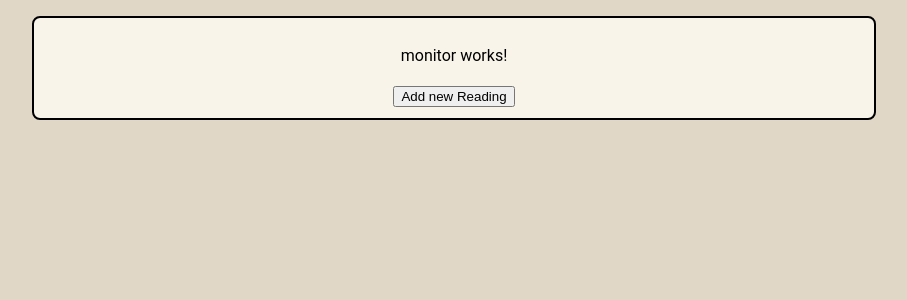
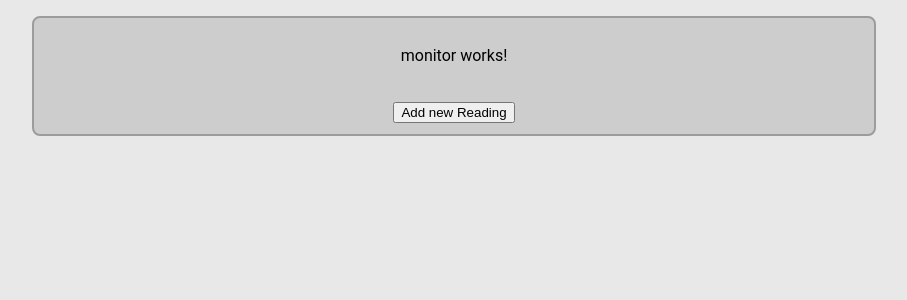
Before and after one commit to Tobiriz/BloodPressureMonitor, an Angular app: page / in a window 1280 px wide. Shown: the top 300 px of the page, without its empty margins (186-1093 px from the left). Built offline with nearby package versions, Linux system fonts and the light colour scheme.

Commit message:
Added new colors and variables

```diff
--- a/src/styles.scss
+++ b/src/styles.scss
@@ -2,6 +2,12 @@
 :root {
     --c-black: #000000;
 
+    --c-white: #E8E8E8;
+    --c-white-soft: #DBDBDB;
+    --c-white-mute: #CDCDCD;
+
+    --c-grey: #9C9C9C;
+    --c-grey-dark: #5C5C5C;
 
     --c-brown-dark: #675D50;
     --c-brown-light: #A9907E;
@@ -14,23 +20,35 @@
     --c-beige-var-3: #F8F4EA;
 
     --c-orange: #CF8A23;
+    --c-orange-alpha: #CF8A2388;
     --c-green: #2A9C4F;
+    --c-green-alpha: #2A9C4F88;
     --c-violet: #6F0ECF;
+    --c-violet-alpha: #6F0ECF88;
 }
 
 :root {
-    --c-background-body: var(--c-beige-var-1);
-    --c-background-primary: var(--c-beige-var-2);
-    --c-background-secondry: var(--c-beige-var-3);
+    --c-background-body: var(--c-white);
+    --c-background-primary: var(--c-white-soft);
+    --c-background-secondary: var(--c-white-mute);
 
-    --c-border-primary: var(--c-brown-dark);
-    --c-border-secondry: var(--c-brown-light);
+    --c-border-primary: var(--c-grey);
+    --c-border-secondary: var(--c-grey-dark);
+
+    --c-outline: var(--c-blue);
+
+    --c-button-background: var(--c-white);
+    --c-button-hover: var(--c-white-mute);
+    --c-button-disabled: var(--c-white-soft);
 
     --c-text-primary: var(--c-black);
 
-    --c-systolic: var(--c-orange);
-    --c-diastolic: var(--c-green);
-    --c-pulse: var(--c-violet);
+    --c-systolic-border: var(--c-orange);
+    --c-systolic-background: var(--c-orange-alpha);
+    --c-diastolic-border: var(--c-green);
+    --c-diastolic-background: var(--c-green-alpha);
+    --c-pulse-border: var(--c-violet);
+    --c-pulse-background: var(--c-violet-alpha);
 }
 
 body {
@@ -52,12 +70,13 @@ app-root {
     display: flex;
     flex-direction: column;
     align-items: center;
+    gap: 1rem;
     width: 100%;
     max-width: 800px;
     padding: 10px 20px;
     margin: 1rem 0;
 
-    background-color: var(--c-beige-var-3);
-    border: 2px solid black;
+    background-color: var(--c-background-secondary);
+    border: 2px solid var(--c-border-primary);
     border-radius: 8px;
 }
```
